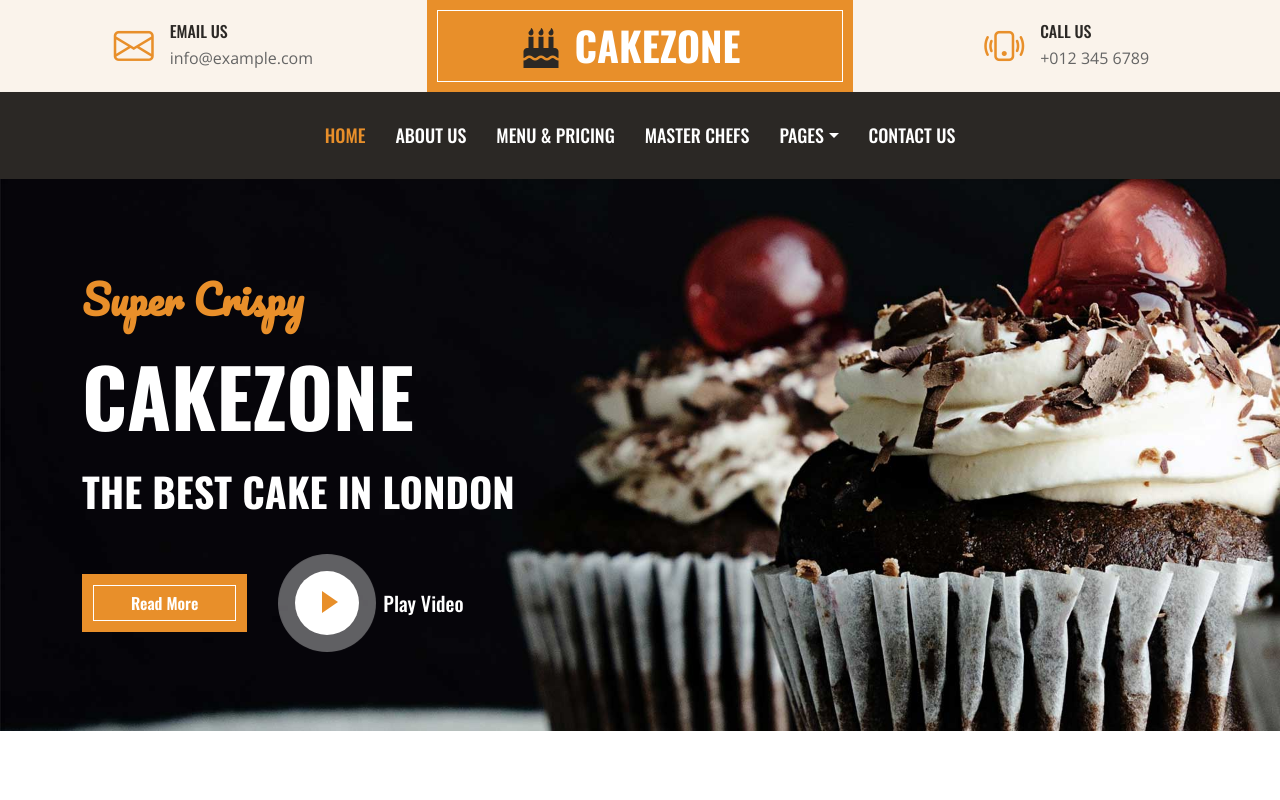
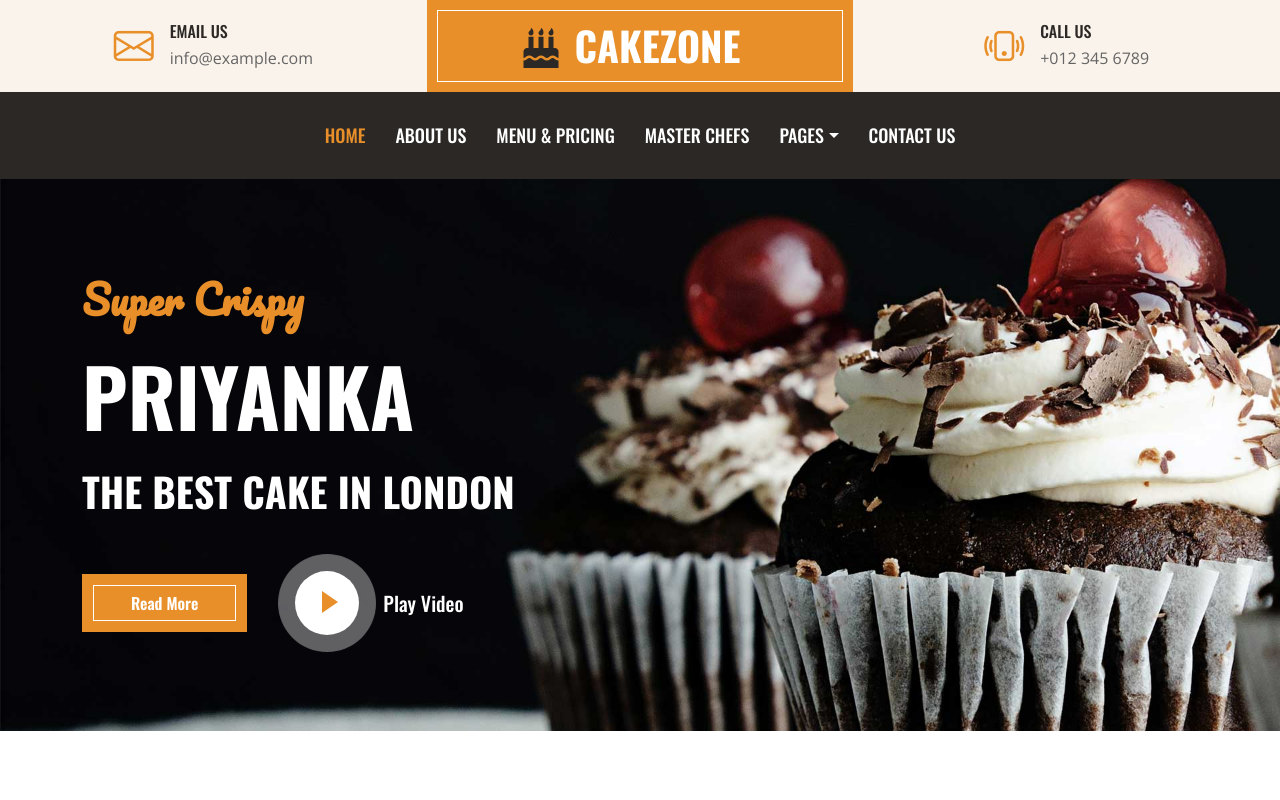
Before and after one commit to Priyanka-Raichan/Jet, a plain HTML site: page index.html in a window 1280 px wide. Shown: the top 800 px of the page. Drawn offline with nearby package versions, Linux system fonts and the light colour scheme.

Commit message:
name changed

```diff
--- a/index.html
+++ b/index.html
@@ -98,7 +98,7 @@
             <div class="row justify-content-start">
                 <div class="col-lg-8 text-center text-lg-start">
                     <h1 class="font-secondary text-primary mb-4">Super Crispy</h1>
-                    <h1 class="display-1 text-uppercase text-white mb-4">CakeZone</h1>
+                    <h1 class="display-1 text-uppercase text-white mb-4">priyanka</h1>
                     <h1 class="text-uppercase text-white">The Best Cake In London</h1>
                     <div class="d-flex align-items-center justify-content-center justify-content-lg-start pt-5">
                         <a href="" class="btn btn-primary border-inner py-3 px-5 me-5">Read More</a>
```
